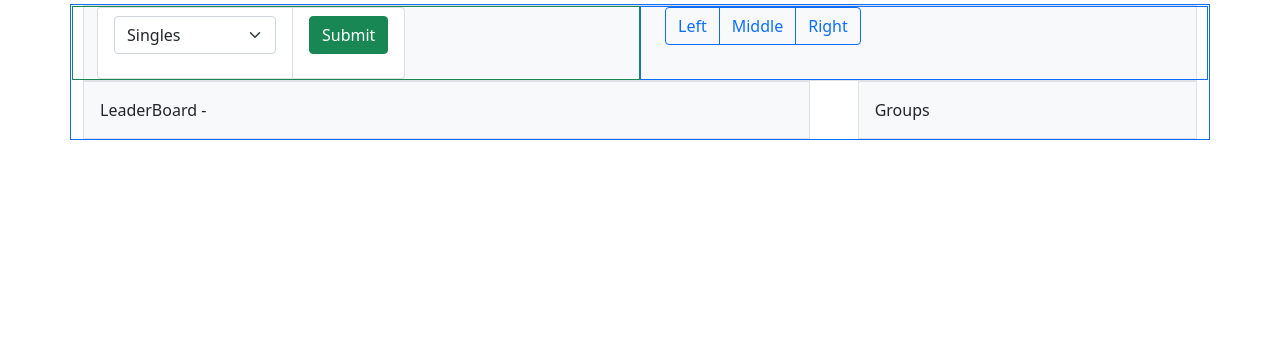
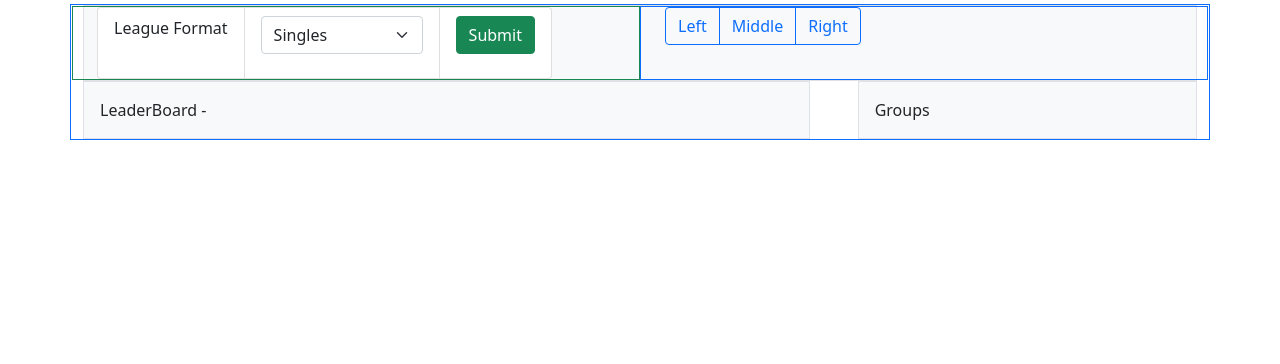
Before and after one commit to HarshaNyshadham/TPL, a Flask app: template templates/test.html in a window 1280 px wide. Shown: the part 56-420 px from the top of the page. Run offline with Flask 3, Linux system fonts and the light colour scheme; the template is opened without the code that fills it, so the values that code supplies are empty; some libraries are stand-ins or nearby versions.

Commit message:
Update test.html

```diff
--- a/templates/test.html
+++ b/templates/test.html
@@ -11,6 +11,7 @@
          <div class="col border border-success">
             <form method="post">
                <ul class="list-group list-group-horizontal">
+                  <li class="list-group-item">League Format</li>
                   <li class="list-group-item">
                   <select class="form-select form-select-md mb-3"  aria-label=".form-select-lg example" name="league_format_selection">
                      <option value="Singles">Singles</option>
```
